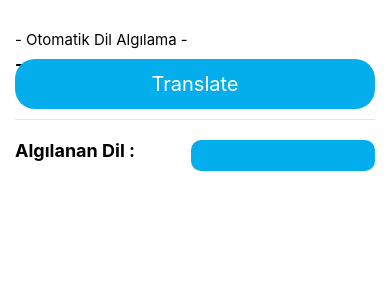
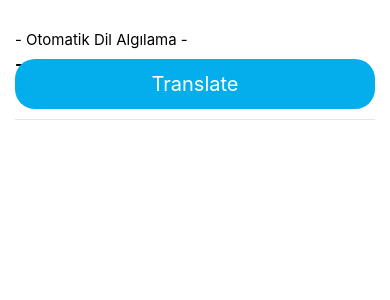
Before and after one commit to mertfozzy/React-Native-Translator, a React Native app: screen / in a window 390 px wide. Shown: the top 300 px of the page. Built offline with nearby package versions, Linux system fonts and the light colour scheme; no server answers.

Commit message:
Update App.js

```diff
--- a/src/App.js
+++ b/src/App.js
@@ -15,9 +15,9 @@ const App = () => {
   const [inputText, setText] = useState('');
   const [responseText, setResponse] = useState('');
   const [detectLanguage, setLanguage] = useState('');
+  const [shouldShow, setShouldShow] = useState('');
 
   const handleVoice = () => {
-    console.log("buraya geldi.")
     Tts.speak(inputText);
   }
 
@@ -25,8 +25,6 @@ const App = () => {
   let endpoint = "https://api.cognitive.microsofttranslator.com";
   let location = "eastus";
 
-
-  postTranslateService();
 
   function postTranslateService(text) {
 
@@ -51,11 +49,13 @@ const App = () => {
       console.log(JSON.stringify(response.data[0].detectedLanguage.language, null, 4));
       setLanguage(JSON.stringify(response.data[0].detectedLanguage.language, null, 4));
       setResponse(JSON.stringify(response.data[0].translations[0].text, null, 4));
+
     })
 
-
+    setShouldShow(!shouldShow);
 
   };
+
 
   return (
     <View style={styles.container}>
@@ -69,11 +69,16 @@ const App = () => {
             style={styles.input}
           />
         </View>
+
+
+
+
         <TouchableOpacity
           title='Translate'
           color='#04aeec'
           style={styles.buttonStyle}
           onPress={() => postTranslateService(inputText)}
+        //onPress={() => }
         >
           <Text style={styles.btnText}>Translate</Text>
         </TouchableOpacity>
@@ -86,15 +91,25 @@ const App = () => {
             {responseText}
           </Text>
         </View>
-        <View style={{flexDirection: "row"}}>
-          <Text style={styles.detected} >Algılanan Dil :
-          </Text>
-          <TouchableHighlight
-              style={styles.voiceButton}
-              onPress={() => handleVoice()}>
-              <Text style={styles.voiceBtnText} placeholder="Telaffuz">{detectLanguage}</Text>
-            </TouchableHighlight>
+
+
+
+        <View>
+          {
+            shouldShow ? (
+              <View style={{ flexDirection: "row" }}>
+                <Text style={styles.detected}> --&gt; Algılanan Dil :
+                </Text>
+                <TouchableHighlight
+                  style={styles.voiceButton}
+                  onPress={() => handleVoice()}>
+                  <Text style={styles.voiceBtnText}>{detectLanguage}</Text>
+                </TouchableHighlight>
+              </View>
+            ) : null
+          }
         </View>
+
 
       </ScrollView>
     </View>
@@ -157,7 +172,6 @@ const styles = StyleSheet.create({
   detected: {
     justifyContent: "center",
     alignItems: "center",
-    marginBottom: 10,
     flex: 1,
     flexDirection: "row",
     fontSize: 18,
```
